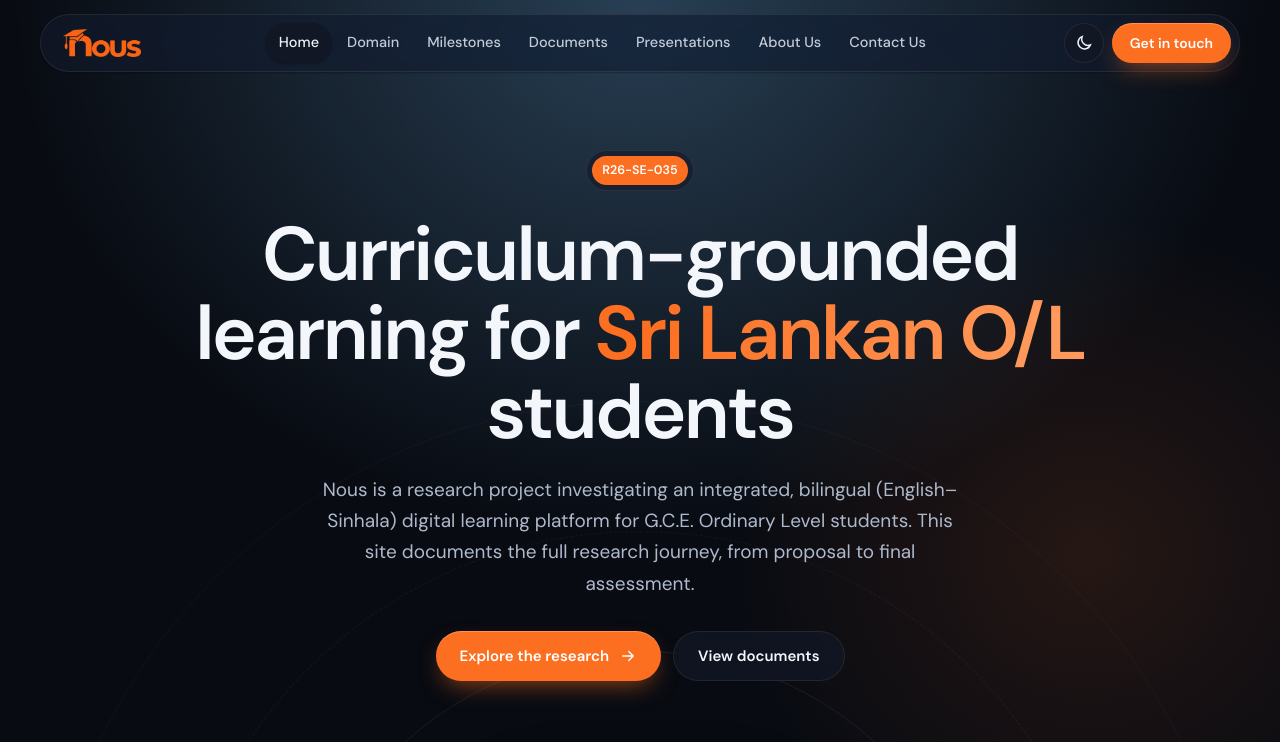
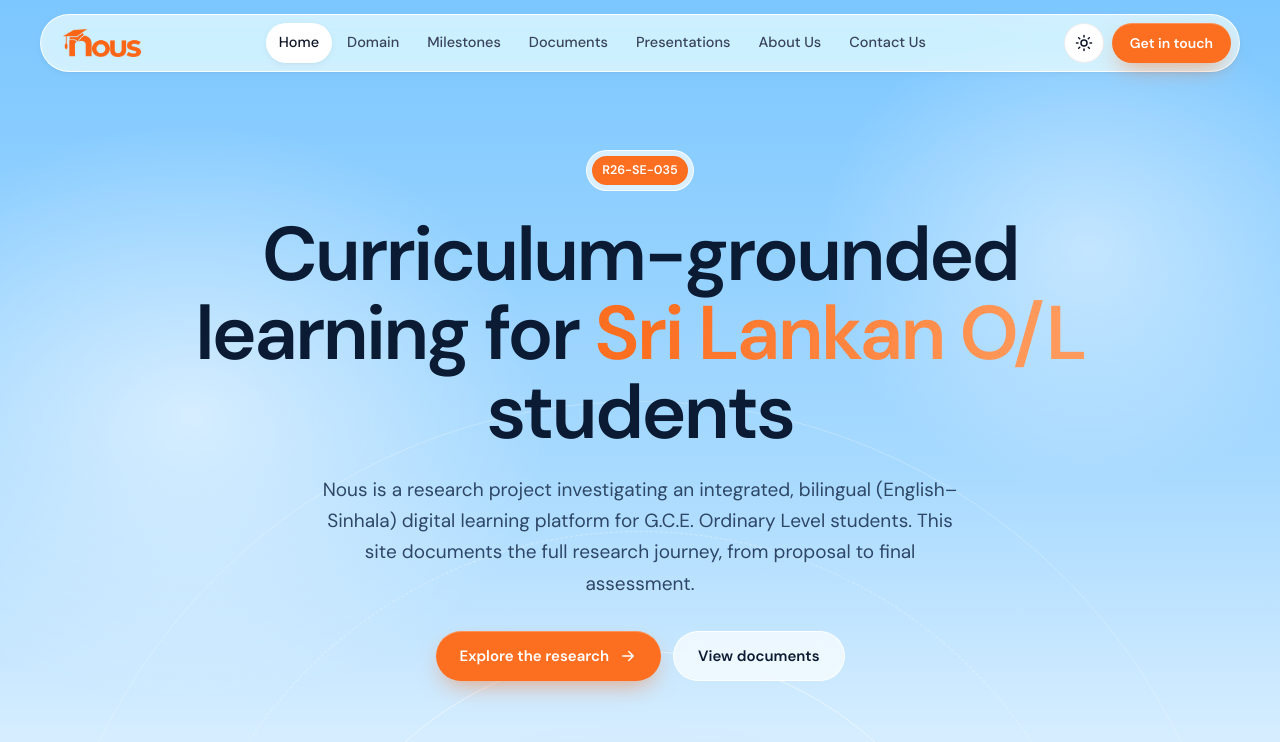
Before and after one commit to AnukaSamuditha/Nous-Website-RP, a plain HTML site: page index.html in a window 1280 px wide. Shown: the top 742 px of the page. Drawn offline with nearby package versions, Linux system fonts and the dark colour scheme; animation ran at ten frames a second.

Commit message:
Updated the initial mode to light mode

```diff
--- a/assets/css/styles.css
+++ b/assets/css/styles.css
@@ -53,44 +53,6 @@
   color-scheme: light;
 }
 
-@media (prefers-color-scheme: dark) {
-  :root:not([data-theme="light"]) {
-    --bg: #080B12;
-    --bg-tint: #0C111B;
-    --surface: #111724;
-    --surface-2: #161D2C;
-    --glass: rgba(20, 27, 42, .62);
-    --glass-border: rgba(255, 255, 255, .08);
-    --text: #EEF2F8;
-    --text-2: #C3CBD8;
-    --muted: #8D97A9;
-    --border: rgba(255, 255, 255, .07);
-    --border-strong: rgba(255, 255, 255, .14);
-    --shadow-sm: 0 1px 2px rgba(0, 0, 0, .3);
-    --shadow: 0 10px 30px -12px rgba(0, 0, 0, .6);
-    --shadow-lg: 0 40px 80px -30px rgba(0, 0, 0, .8);
-    --hero-bg: radial-gradient(70% 55% at 50% 0%, rgba(124, 199, 255, .28) 0%, rgba(124, 199, 255, 0) 70%), radial-gradient(40% 35% at 85% 40%, rgba(252, 110, 32, .12) 0%, rgba(252, 110, 32, 0) 70%), #080B12;
-    --hero-text: #F3F6FB;
-    --hero-muted: #AEB9CB;
-    --orange-soft: rgba(252, 110, 32, .12);
-    --link: #FF8A4A;
-    --phone-frame: #1E222B;
-    --c1: #E8641A;
-    --c2: #3A93DA;
-    --stage-a: #13233A;
-    --stage-b: #0F1726;
-    --stage-dot: rgba(255, 255, 255, .06);
-    --ill-line: #222C3E;
-    --ill-rule: #1F2A3B;
-    --ill-ink: #C9D4E6;
-    --ill-hint: #2A1C14;
-    --s-pending-bg: rgba(255, 170, 60, .14); --s-pending-fg: #FFC27A;
-    --s-planned-bg: rgba(120, 140, 255, .15); --s-planned-fg: #AEB9FF;
-    --s-reported-bg: rgba(50, 200, 130, .14); --s-reported-fg: #7EE2B2;
-    --s-target-bg: rgba(170, 110, 255, .16); --s-target-fg: #CDA8FF;
-    color-scheme: dark;
-  }
-}
 :root[data-theme="dark"] {
   --bg: #080B12;
   --bg-tint: #0C111B;
@@ -211,10 +173,6 @@ ul, ol { margin: 0; padding: 0; }
 .theme-toggle .i-moon { display: none; }
 :root[data-theme="dark"] .theme-toggle .i-sun { display: none; }
 :root[data-theme="dark"] .theme-toggle .i-moon { display: block; }
-@media (prefers-color-scheme: dark) {
-  :root:not([data-theme="light"]) .theme-toggle .i-sun { display: none; }
-  :root:not([data-theme="light"]) .theme-toggle .i-moon { display: block; }
-}
 
 /* ---------- Typography helpers ---------- */
 .eyebrow {
@@ -262,7 +220,6 @@ ul, ol { margin: 0; padding: 0; }
     radial-gradient(30% 25% at 85% 18%, rgba(255,255,255,.45), transparent 70%);
 }
 :root[data-theme="dark"] .hero-bg::after { display: none; }
-@media (prefers-color-scheme: dark) { :root:not([data-theme="light"]) .hero-bg::after { display: none; } }
 .hero-inner > :not(.hero-stage) { position: relative; z-index: 1; }
 .hero-inner { text-align: center; display: flex; flex-direction: column; align-items: center; }
 .badge {
@@ -290,7 +247,6 @@ ul, ol { margin: 0; padding: 0; }
 }
 .orbit { position: absolute; z-index: 0; pointer-events: none; left: 50%; top: 40%; border-radius: 50%; border: 1px dashed rgba(255,255,255,.75); transform: translate(-50%, -50%); }
 :root[data-theme="dark"] .orbit { border-color: rgba(255,255,255,.1); }
-@media (prefers-color-scheme: dark) { :root:not([data-theme="light"]) .orbit { border-color: rgba(255,255,255,.1); } }
 .orbit-1 { width: 480px; height: 480px; }
 .orbit-2 { width: 700px; height: 700px; border-style: solid; opacity: .7; }
 .orbit-3 { width: 940px; height: 940px; opacity: .55; }
@@ -825,7 +781,6 @@ ul, ol { margin: 0; padding: 0; }
   display: grid; place-items: end start; padding: 14px;
 }
 :root[data-theme="dark"] .pres-thumb { background: linear-gradient(160deg, #1d3b5c, #14243a 60%, #111724); }
-@media (prefers-color-scheme: dark) { :root:not([data-theme="light"]) .pres-thumb { background: linear-gradient(160deg, #1d3b5c, #14243a 60%, #111724); } }
 .pres-thumb::after { content: ""; position: absolute; right: 14px; top: 14px; width: 40%; height: 8px; border-radius: 4px; background: rgba(255,255,255,.7); box-shadow: 0 14px 0 rgba(255,255,255,.5), 0 28px 0 rgba(255,255,255,.35); }
 .pres-thumb span { font-size: 40px; font-weight: 700; color: #fff; letter-spacing: -.04em; line-height: 1; text-shadow: 0 2px 10px rgba(0,60,120,.25); }
 .pres h3 { font-size: 17px; padding-inline: 6px; }
@@ -935,7 +890,6 @@ ul, ol { margin: 0; padding: 0; }
 .s-role::before { content: ""; width: 6px; height: 6px; border-radius: 50%; background: currentColor; }
 .s-card:nth-child(2) .s-role { background: rgba(124,199,255,.2); color: #2F86CF; }
 :root[data-theme="dark"] .s-card:nth-child(2) .s-role { color: var(--sky-1); }
-@media (prefers-color-scheme: dark) { :root:not([data-theme="light"]) .s-card:nth-child(2) .s-role { color: var(--sky-1); } }
 .s-body h3 { font-size: 18px; letter-spacing: -.02em; margin: 10px 0 6px; }
 .s-dept { display: flex; align-items: flex-start; gap: 8px; font-size: 13.5px; color: var(--muted); line-height: 1.45; margin-bottom: 14px; }
 .s-dept svg { width: 16px; height: 16px; flex: none; margin-top: 2px; fill: none; stroke: var(--accent); stroke-width: 1.9; stroke-linecap: round; stroke-linejoin: round; }
--- a/assets/js/main.js
+++ b/assets/js/main.js
@@ -9,9 +9,8 @@
   var toggle = document.querySelector('.theme-toggle');
   if (toggle) {
     toggle.hidden = false;
-    var systemDark = window.matchMedia('(prefers-color-scheme: dark)');
     var current = function () {
-      return root.getAttribute('data-theme') || (systemDark.matches ? 'dark' : 'light');
+      return root.getAttribute('data-theme') === 'dark' ? 'dark' : 'light';
     };
     var label = function () {
       toggle.setAttribute('aria-label', current() === 'dark' ? 'Switch to light theme' : 'Switch to dark theme');
--- a/index.html
+++ b/index.html
@@ -1,5 +1,5 @@
 <!doctype html>
-<html lang="en">
+<html lang="en" data-theme="light">
 <head>
   <meta charset="utf-8">
   <meta name="viewport" content="width=device-width, initial-scale=1">
@@ -11,7 +11,7 @@
   <link href="https://fonts.googleapis.com/css2?family=DM+Sans:ital,opsz,wght@0,9..40,300..800;1,9..40,400&display=swap" rel="stylesheet">
   <link rel="stylesheet" href="assets/css/styles.css">
   <script>
-    /* Apply the saved theme before first paint. Without JS the site follows the OS preference. */
+    /* Apply a saved dark theme before first paint. Light is the default. */
     (function () {
       try {
         var t = localStorage.getItem('nous-theme');
```
